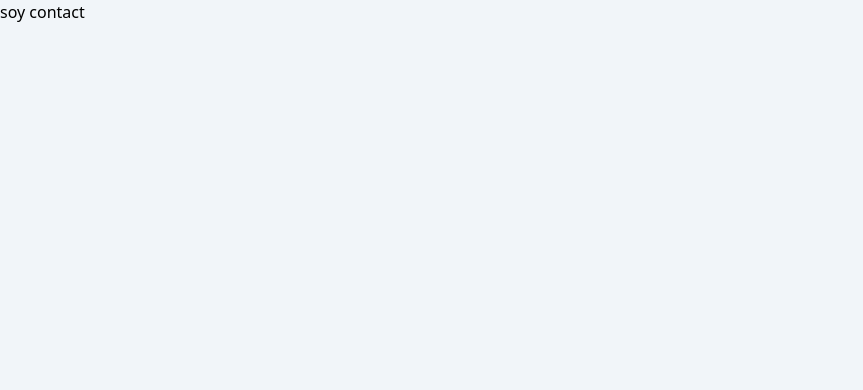
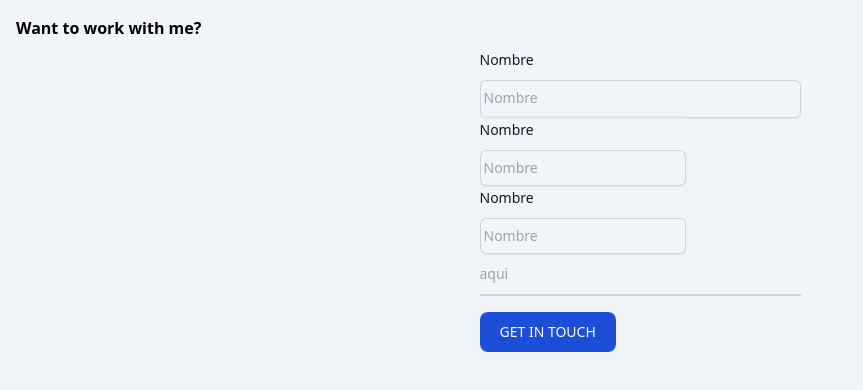
Before and after one commit to pablitomartinez/portfolio-web, a Next.js app in the folder web-portfolio/: page /contact in a window 1280 px wide. Shown: the top 390 px of the page, without its empty margins (0-863 px from the left). Built offline with nearby package versions, Linux system fonts and the light colour scheme.

Commit message:
contact estructura

```diff
--- a/web-portfolio/src/app/contact/page.js
+++ b/web-portfolio/src/app/contact/page.js
@@ -1,9 +1,96 @@
-import React from 'react'
+import React from "react";
 
 export default function page() {
   return (
-    <div>
-      soy contact
+    <div className="flex  flex-col p-4 space-y-2">
+      <div className="font-semibold">Want to work with me?</div>
+      {/* form  */}
+      <div className="flex flex-col items-center w-full">
+        <form>
+          <div className="t-10 grid grid-cols-1">
+            <div className="sm:col-span-4">
+              <label
+                for="username"
+                className="block text-sm font-medium leading-6 text-gray-900"
+              >
+                Nombre
+              </label>
+              <div className="mt-2">
+                <div className="flex rounded-md shadow-sm ring-1 ring-inset ring-gray-300 focus-within:ring-2 focus-within:ring-inset focus-within:ring-indigo-600">
+                  <input
+                    type="text"
+                    name="username"
+                    id="username"
+                    autocomplete="username"
+                    className="block border-0 border-b-2  bg-transparent py-1.5 pl-1 text-gray-900 placeholder:text-gray-400 focus:ring-0 sm:text-sm sm:leading-6"
+                    placeholder="Nombre"
+                  />
+                </div>
+              </div>
+            </div>
+          </div>
+          <div className="t-10 grid grid-cols-1 gap-x-6 gap-y-8 sm:grid-cols-6">
+            <div className="sm:col-span-4">
+              <label
+                for="username"
+                className="block text-sm font-medium leading-6 text-gray-900"
+              >
+                Nombre
+              </label>
+              <div className="mt-2">
+                <div className="flex rounded-md shadow-sm ring-1 ring-inset ring-gray-300 focus-within:ring-2 focus-within:ring-inset focus-within:ring-indigo-600 sm:max-w-md">
+                  <input
+                    type="text"
+                    name="username"
+                    id="username"
+                    autocomplete="username"
+                    class="block flex-1 border-0 bg-transparent py-1.5 pl-1 text-gray-900 placeholder:text-gray-400 focus:ring-0 sm:text-sm sm:leading-6"
+                    placeholder="Nombre"
+                  />
+                </div>
+              </div>
+            </div>
+          </div>
+          <div className="t-10 grid grid-cols-1 gap-x-6 gap-y-8 sm:grid-cols-6">
+            <div className="sm:col-span-4">
+              <label
+                for="username"
+                className="block text-sm font-medium leading-6 text-gray-900"
+              >
+                Nombre
+              </label>
+              <div className="mt-2">
+                <div className="flex rounded-md shadow-sm ring-1 ring-inset ring-gray-300 focus-within:ring-2 focus-within:ring-inset focus-within:ring-indigo-600 sm:max-w-md">
+                  <input
+                    type="text"
+                    name="username"
+                    id="username"
+                    autocomplete="username"
+                    class="block flex-1 border-0 bg-transparent py-1.5 pl-1 text-gray-900 placeholder:text-gray-400 focus:ring-0 sm:text-sm sm:leading-6"
+                    placeholder="Nombre"
+                  />
+                </div>
+              </div>
+            </div>
+          </div>
+
+          <input
+            type="email"
+            name="floating_email"
+            id="floating_email"
+            class="block py-2.5 px-0 w-full text-sm text-gray-900 bg-transparent border-0 border-b-2 border-gray-300 appearance-none dark:text-white dark:border-gray-600 dark:focus:border-blue-500 focus:outline-none focus:ring-0 focus:border-blue-600 peer"
+            placeholder="aqui "
+            required
+          />
+
+          <button
+            type="submit"
+            className="mt-4 text-white bg-blue-700 hover:bg-blue-800 focus:ring-4 focus:outline-none focus:ring-blue-300 font-medium rounded-lg text-sm w-full sm:w-auto px-5 py-2.5 text-center dark:bg-blue-600 dark:hover:bg-blue-700 dark:focus:ring-blue-800"
+          >
+            GET IN TOUCH
+          </button>
+        </form>
+      </div>
     </div>
-  )
+  );
 }
```
